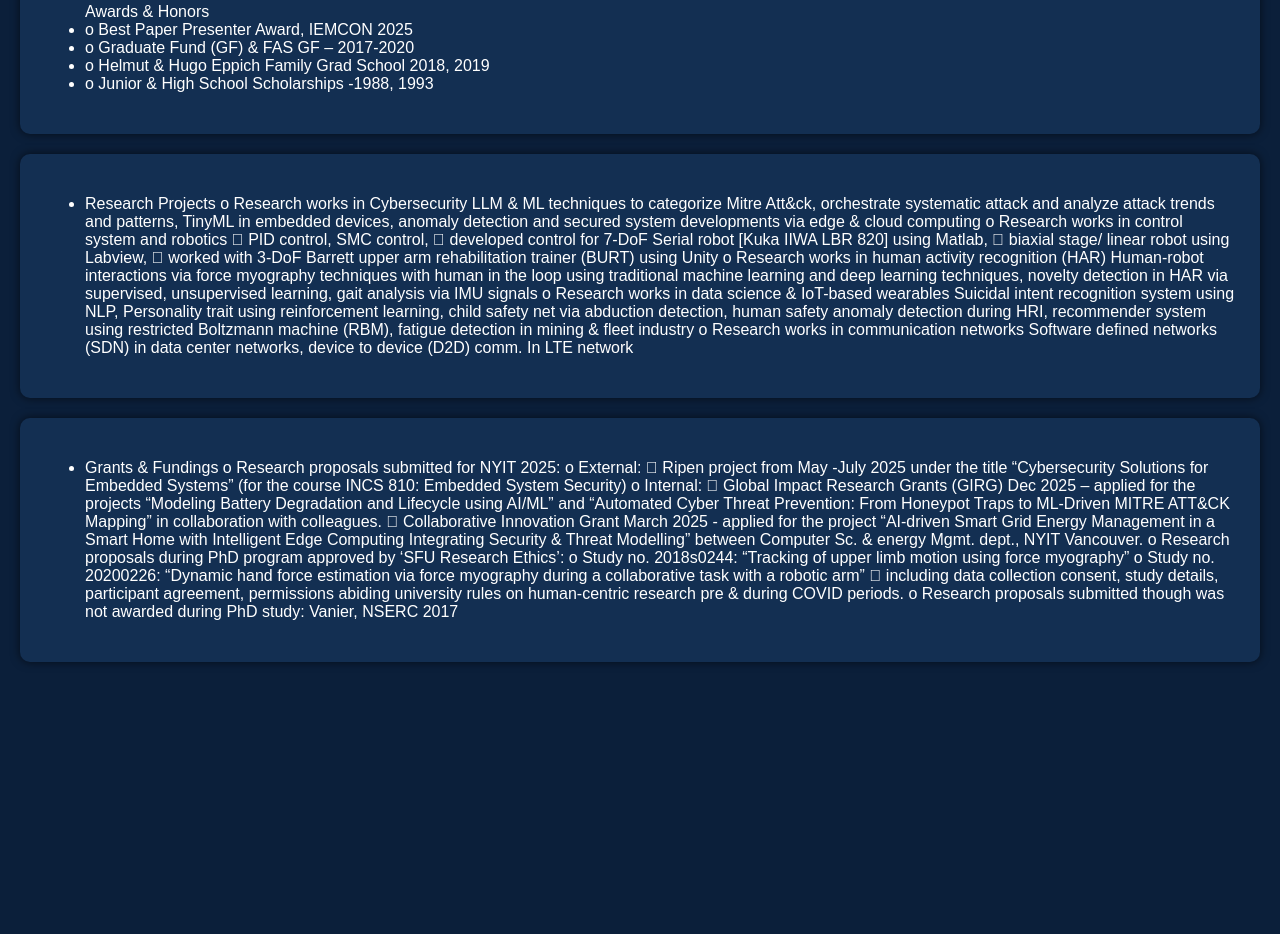
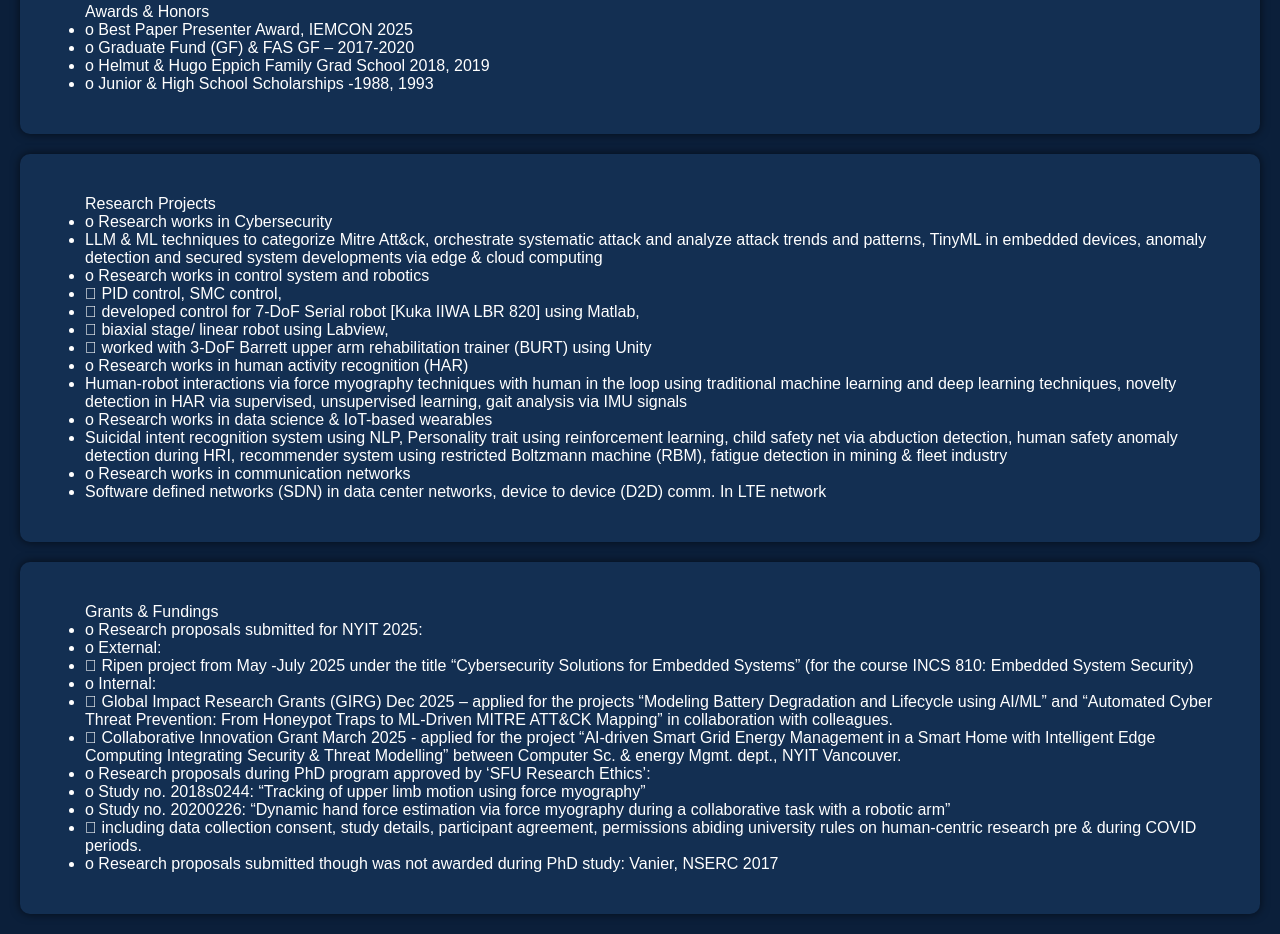
Before and after one commit to uzakia/uzakia.github.io, a plain HTML site: page research.html in a window 1280 px wide. Shown: the part 424-1358 px from the top of the page. Before the commit the page ends 1106 px from the top, so only its background shows below. Drawn offline with Linux system fonts and the light colour scheme.

Commit message:
Update research.html

```diff
--- a/research.html
+++ b/research.html
@@ -34,47 +34,48 @@
 <li> o	Helmut & Hugo Eppich Family Grad School 2018, 2019</li>
 <li> o	Junior & High School Scholarships -1988, 1993</li>
 
-            </li>
+
         </ul>
     </section>
 
     <section>
-        <ul>
+        <ul>Research Projects
             <li>
-                Research Projects
-o	Research works in Cybersecurity
-LLM & ML techniques to categorize Mitre Att&ck, orchestrate systematic attack and analyze attack trends and patterns, TinyML in embedded devices, anomaly detection and secured system developments via edge & cloud computing
-o	Research works in control system and robotics
-	PID control, SMC control,
-	developed control for 7-DoF Serial robot [Kuka IIWA LBR 820] using Matlab,
-	biaxial stage/ linear robot using Labview,
-	worked with 3-DoF Barrett upper arm rehabilitation trainer (BURT) using Unity
-o	Research works in human activity recognition (HAR)
-Human-robot interactions via force myography techniques with human in the loop using traditional machine learning and deep learning techniques, novelty detection in HAR via supervised, unsupervised learning, gait analysis via IMU signals
-o	Research works in data science & IoT-based wearables
-Suicidal intent recognition system using NLP, Personality trait using reinforcement learning, child safety net via abduction detection, human safety anomaly detection during HRI, recommender system using restricted Boltzmann machine (RBM), fatigue detection in mining & fleet industry
-o	Research works in communication networks
-Software defined networks (SDN) in data center networks, device to device (D2D) comm. In LTE network
+
+o	Research works in Cybersecurity </li>
+<li>LLM & ML techniques to categorize Mitre Att&ck, orchestrate systematic attack and analyze attack trends and patterns, TinyML in embedded devices, anomaly detection and secured system developments via edge & cloud computing </li>
+<li>
+            o	Research works in control system and robotics</li>
+<li>	PID control, SMC control, </li>
+<li>	developed control for 7-DoF Serial robot [Kuka IIWA LBR 820] using Matlab, </li>
+<li>	biaxial stage/ linear robot using Labview, </li>
+<li>	worked with 3-DoF Barrett upper arm rehabilitation trainer (BURT) using Unity </li>
+<li>o	Research works in human activity recognition (HAR) </li>
+<li>Human-robot interactions via force myography techniques with human in the loop using traditional machine learning and deep learning techniques, novelty detection in HAR via supervised, unsupervised learning, gait analysis via IMU signals</li>
+<li>o	Research works in data science & IoT-based wearables</li>
+<li>Suicidal intent recognition system using NLP, Personality trait using reinforcement learning, child safety net via abduction detection, human safety anomaly detection during HRI, recommender system using restricted Boltzmann machine (RBM), fatigue detection in mining & fleet industry </li>
+<li>o	Research works in communication networks</li>
+<li>Software defined networks (SDN) in data center networks, device to device (D2D) comm. In LTE network</li>
 
             </li>
         </ul>
     </section>
 
     <section>
-        <ul>
+        <ul>Grants & Fundings
             <li>
-                Grants & Fundings
-o	Research proposals submitted for NYIT 2025:
-o	External:
-	Ripen project from May -July 2025 under the title “Cybersecurity Solutions for Embedded Systems” (for the course INCS 810: Embedded System Security)
-o	Internal:
-	Global Impact Research Grants (GIRG) Dec 2025 – applied for the projects “Modeling Battery Degradation and Lifecycle using AI/ML” and “Automated Cyber Threat Prevention: From Honeypot Traps to ML-Driven MITRE ATT&CK Mapping” in collaboration with colleagues.
-	Collaborative Innovation Grant March 2025 - applied for the project “AI-driven Smart Grid Energy Management in a Smart Home with Intelligent Edge Computing Integrating Security & Threat Modelling” between Computer Sc. & energy Mgmt. dept., NYIT Vancouver.
-o	Research proposals during PhD program approved by ‘SFU Research Ethics’:
-o	Study no. 2018s0244: “Tracking of upper limb motion using force myography”
-o	Study no. 20200226: “Dynamic hand force estimation via force myography during a collaborative task with a robotic arm”
-	including data collection consent, study details, participant agreement, permissions abiding university rules on human-centric research pre & during COVID periods.
-o	Research proposals submitted though was not awarded during PhD study: Vanier, NSERC 2017
+
+o	Research proposals submitted for NYIT 2025: </li>
+<li>o	External:  </li>
+<li>	Ripen project from May -July 2025 under the title “Cybersecurity Solutions for Embedded Systems” (for the course INCS 810: Embedded System Security)</li>
+<li>o	Internal: </li>
+<li>	Global Impact Research Grants (GIRG) Dec 2025 – applied for the projects “Modeling Battery Degradation and Lifecycle using AI/ML” and “Automated Cyber Threat Prevention: From Honeypot Traps to ML-Driven MITRE ATT&CK Mapping” in collaboration with colleagues.</li>
+<li>	Collaborative Innovation Grant March 2025 - applied for the project “AI-driven Smart Grid Energy Management in a Smart Home with Intelligent Edge Computing Integrating Security & Threat Modelling” between Computer Sc. & energy Mgmt. dept., NYIT Vancouver.</li>
+<li>o	Research proposals during PhD program approved by ‘SFU Research Ethics’:</li>
+<li>o	Study no. 2018s0244: “Tracking of upper limb motion using force myography” </li>
+<li>o	Study no. 20200226: “Dynamic hand force estimation via force myography during a collaborative task with a robotic arm” </li>
+<li>	including data collection consent, study details, participant agreement, permissions abiding university rules on human-centric research pre & during COVID periods.</li>
+<li>o	Research proposals submitted though was not awarded during PhD study: Vanier, NSERC 2017</li>
 
             </li>
         </ul>
```
